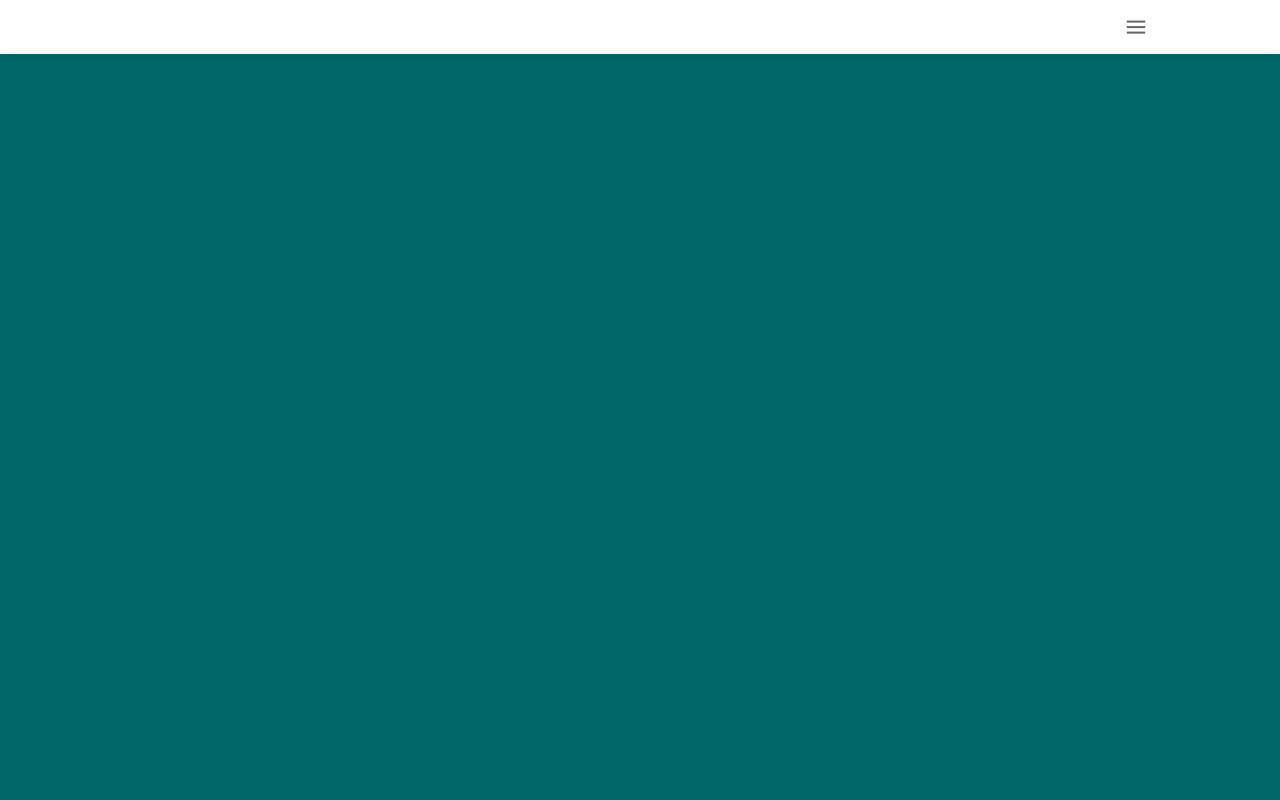
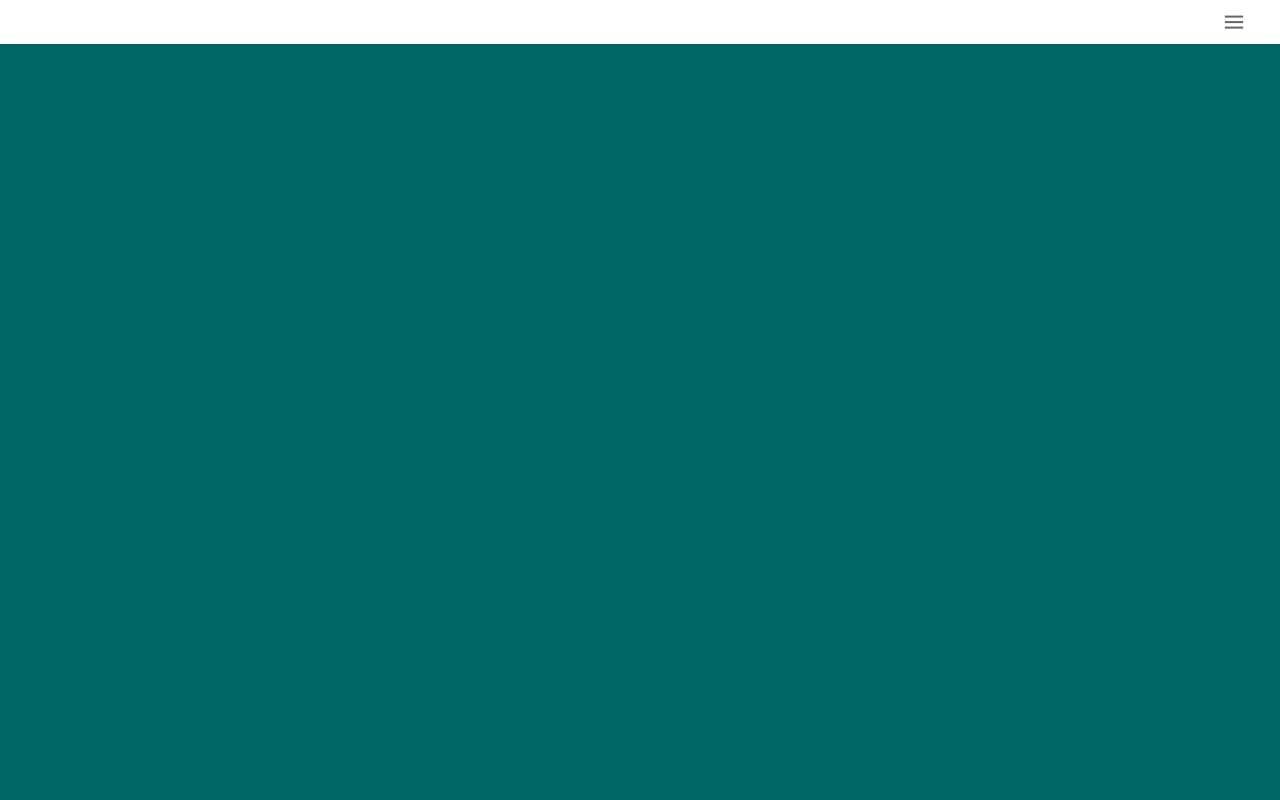
Before and after one commit to nubeame/tuasesorinmobiliario, a website: page index.html in a window 1280 px wide. Shown: the top 800 px of the page. Drawn offline with nearby package versions, Linux system fonts and the light colour scheme.

Commit message:
Cabecera a ancho completo como en el original
Co-Authored-By: Claude Opus 5.5 <noreply@anthropic.com>
Claude-Session: https://claude.ai/code/session_01M6Wo1pe3TP7S4sBemHMBvK

```diff
--- a/css/style.css
+++ b/css/style.css
@@ -17,10 +17,10 @@ h1{font-size:30px}
 /* ---------- Cabecera ---------- */
 #page-container{padding-top:44px;overflow-x:hidden;position:relative;transition:transform .5s ease}
 #main-header{
-  position:fixed;top:0;left:0;width:100%;height:54px;z-index:99999;
+  position:fixed;top:0;left:0;width:100%;height:44px;z-index:99999;
   background:#fff;box-shadow:0 0 7px rgba(0,0,0,.1);
 }
-#main-header .container{height:54px;display:flex;align-items:center;justify-content:flex-end}
+#main-header .container{width:100%;max-width:none;padding:0 30px;height:44px;display:flex;align-items:center;justify-content:flex-end}
 .menu-toggle{
   width:32px;height:32px;border:0;background:transparent;cursor:pointer;padding:0;
   display:flex;align-items:center;justify-content:center;color:#666;
@@ -35,7 +35,7 @@ h1{font-size:30px}
 }
 body.menu-open .slide-menu{right:0}
 .slide-menu .menu-close{
-  position:absolute;top:11px;right:30px;width:32px;height:32px;border:0;background:transparent;
+  position:absolute;top:6px;right:30px;width:32px;height:32px;border:0;background:transparent;
   color:#fff;cursor:pointer;padding:0;display:flex;align-items:center;justify-content:center;
 }
 .slide-menu .menu-close svg{width:20px;height:20px}
```
